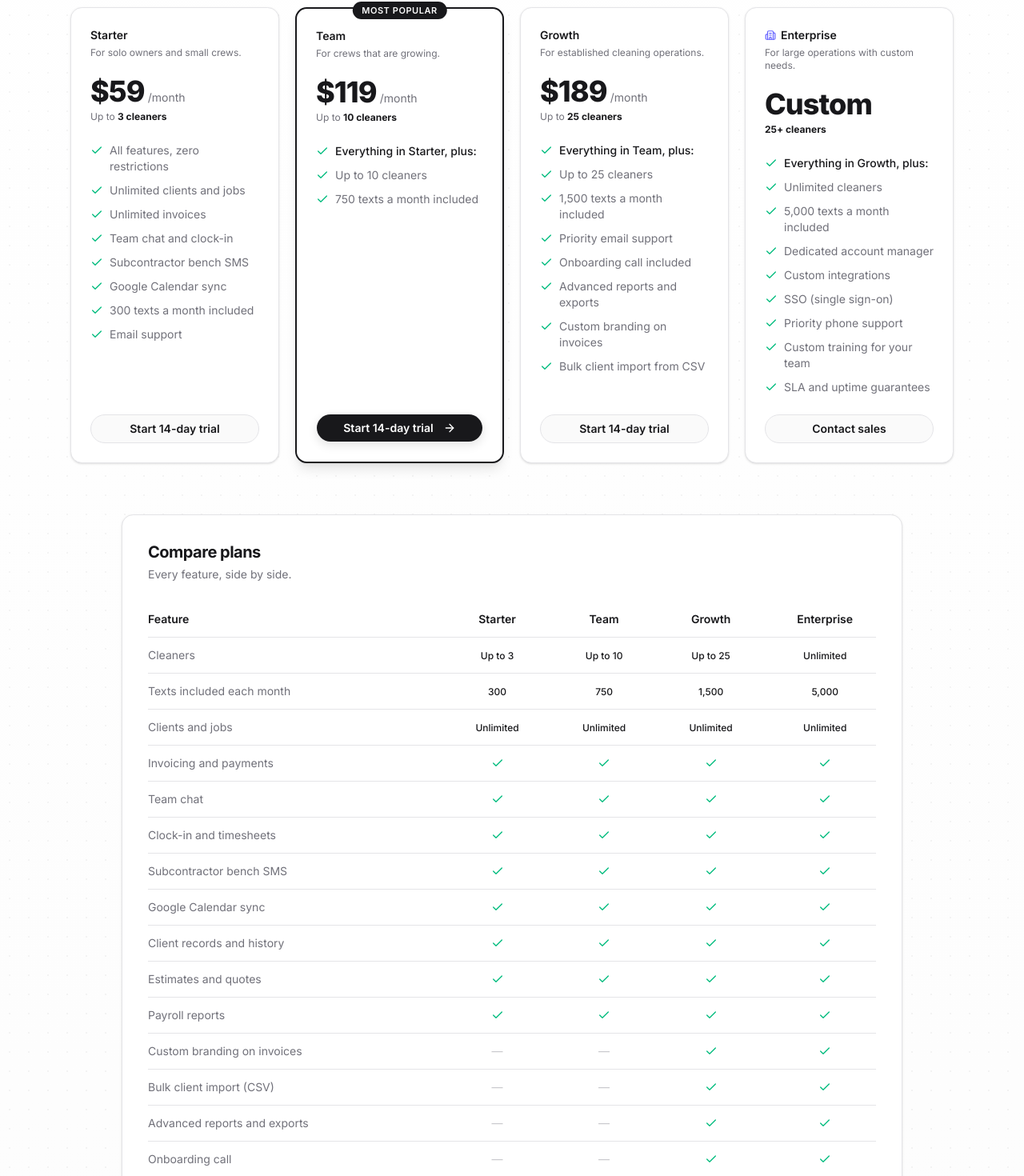
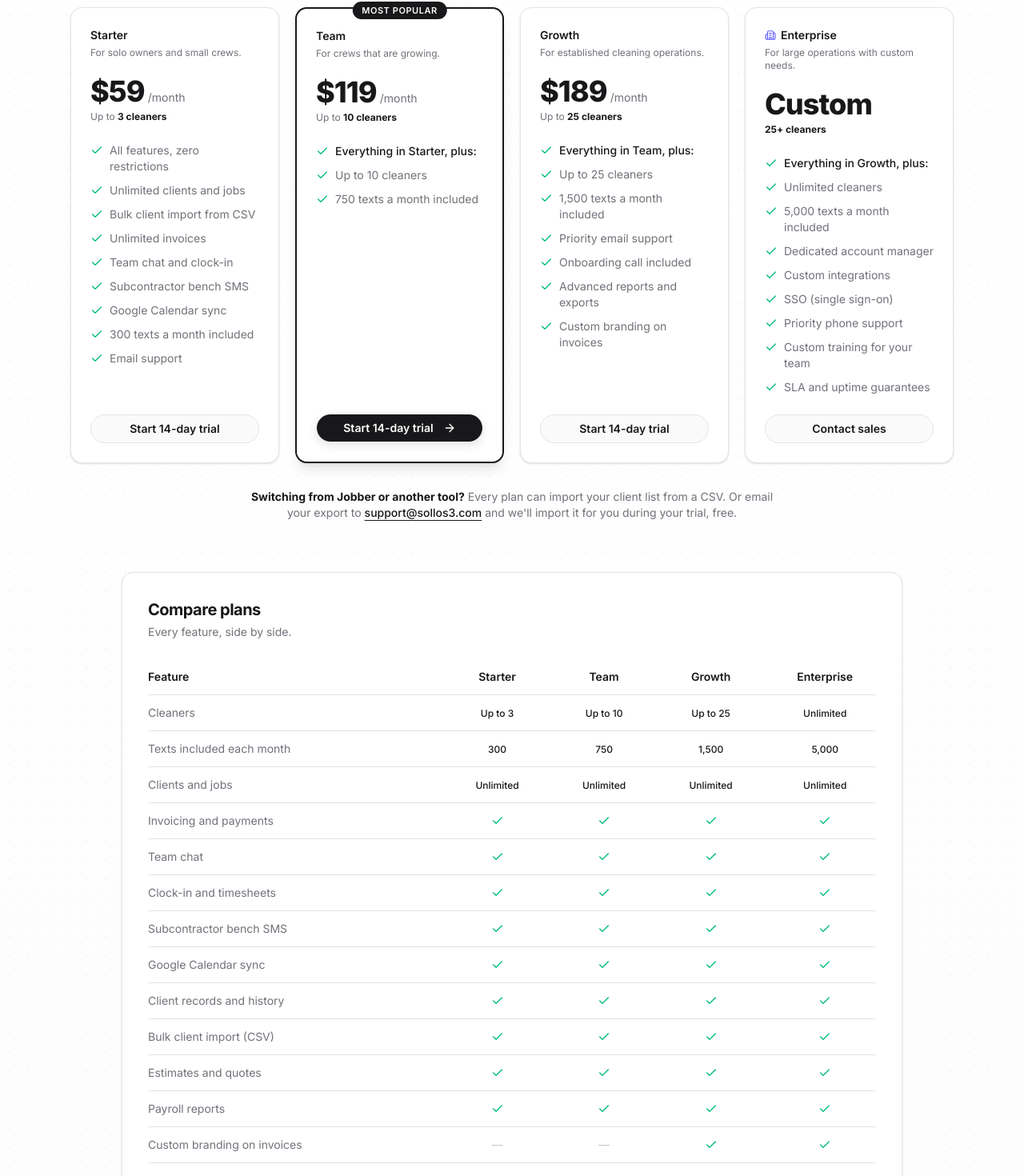
Before and after one commit to vellumagit/cleanops, a Next.js app: page /pricing in a window 1280 px wide. Shown: the part 377-1847 px from the top of the page at 80% size. Built offline with nearby package versions, Linux system fonts and the light colour scheme; no server answers.

Commit message:
Pricing: CSV client import on every plan, and we'll import Jobber clients for you

```diff
--- a/src/app/(marketing)/pricing/page.tsx
+++ b/src/app/(marketing)/pricing/page.tsx
@@ -68,6 +68,7 @@ export default function PricingPage() {
               {[
                 "All features, zero restrictions",
                 "Unlimited clients and jobs",
+                "Bulk client import from CSV",
                 "Unlimited invoices",
                 "Team chat and clock-in",
                 "Subcontractor bench SMS",
@@ -170,7 +171,6 @@ export default function PricingPage() {
                 "Onboarding call included",
                 "Advanced reports and exports",
                 "Custom branding on invoices",
-                "Bulk client import from CSV",
               ].map((item) => (
                 <li key={item} className="flex items-start gap-2 text-muted-foreground">
                   <Check className="mt-0.5 h-4 w-4 shrink-0 text-emerald-500" />
@@ -241,6 +241,18 @@ export default function PricingPage() {
             </Link>
           </div>
         </div>
+
+        <p className="mx-auto mt-8 max-w-2xl text-center text-sm text-muted-foreground">
+          <strong className="text-foreground">Switching from Jobber or another tool?</strong>{" "}
+          Every plan can import your client list from a CSV. Or email your export to{" "}
+          <a
+            href="mailto:support@sollos3.com?subject=Import%20my%20clients"
+            className="font-medium text-foreground underline underline-offset-4"
+          >
+            support@sollos3.com
+          </a>{" "}
+          and we&apos;ll import it for you during your trial, free.
+        </p>
       </section>
 
       {/* Comparison table */}
@@ -369,10 +381,10 @@ const COMPARISON_ROWS: Array<{
   { feature: "Subcontractor bench SMS", starter: true, team: true, growth: true, enterprise: true },
   { feature: "Google Calendar sync", starter: true, team: true, growth: true, enterprise: true },
   { feature: "Client records and history", starter: true, team: true, growth: true, enterprise: true },
+  { feature: "Bulk client import (CSV)", starter: true, team: true, growth: true, enterprise: true },
   { feature: "Estimates and quotes", starter: true, team: true, growth: true, enterprise: true },
   { feature: "Payroll reports", starter: true, team: true, growth: true, enterprise: true },
   { feature: "Custom branding on invoices", starter: false, team: false, growth: true, enterprise: true },
-  { feature: "Bulk client import (CSV)", starter: false, team: false, growth: true, enterprise: true },
   { feature: "Advanced reports and exports", starter: false, team: false, growth: true, enterprise: true },
   { feature: "Onboarding call", starter: false, team: false, growth: true, enterprise: true },
   { feature: "Email support", starter: true, team: true, growth: "Priority", enterprise: "Priority" },
@@ -387,6 +399,10 @@ const FAQS = [
   {
     q: "Do I need a credit card to start my trial?",
     a: "No. You can start your 14-day free trial with just your email and company name. We'll only ask for a card when you pick a plan at the end of the trial.",
+  },
+  {
+    q: "Can I bring my clients over from Jobber or another tool?",
+    a: "Yes, on every plan. Export your client list from Jobber, Housecall Pro or a spreadsheet as a CSV and import it from the Clients page. Or email the export to support@sollos3.com and we'll import it for you during your trial, at no charge.",
   },
   {
     q: "What happens when my trial ends?",
--- a/src/app/app/settings/billing/page.tsx
+++ b/src/app/app/settings/billing/page.tsx
@@ -50,6 +50,7 @@ const PLANS: PlanDef[] = [
     features: [
       "All features, zero restrictions",
       "Unlimited clients and jobs",
+      "Bulk client import from CSV",
       "Unlimited invoices",
       "Team chat and clock-in",
       "On-call pool SMS offers",
@@ -86,7 +87,6 @@ const PLANS: PlanDef[] = [
       "Onboarding call included",
       "Advanced reports and exports",
       "Custom branding on invoices",
-      "Bulk client import from CSV",
     ],
   },
   {
```
